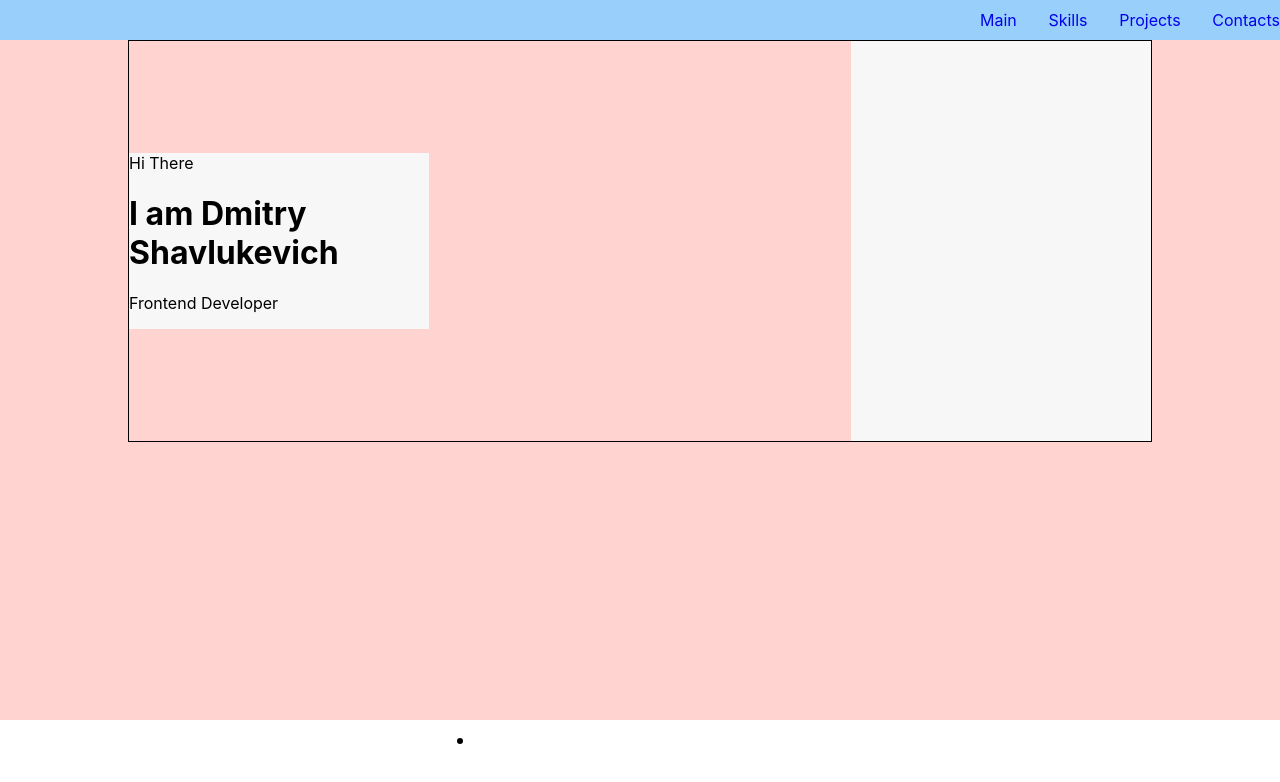
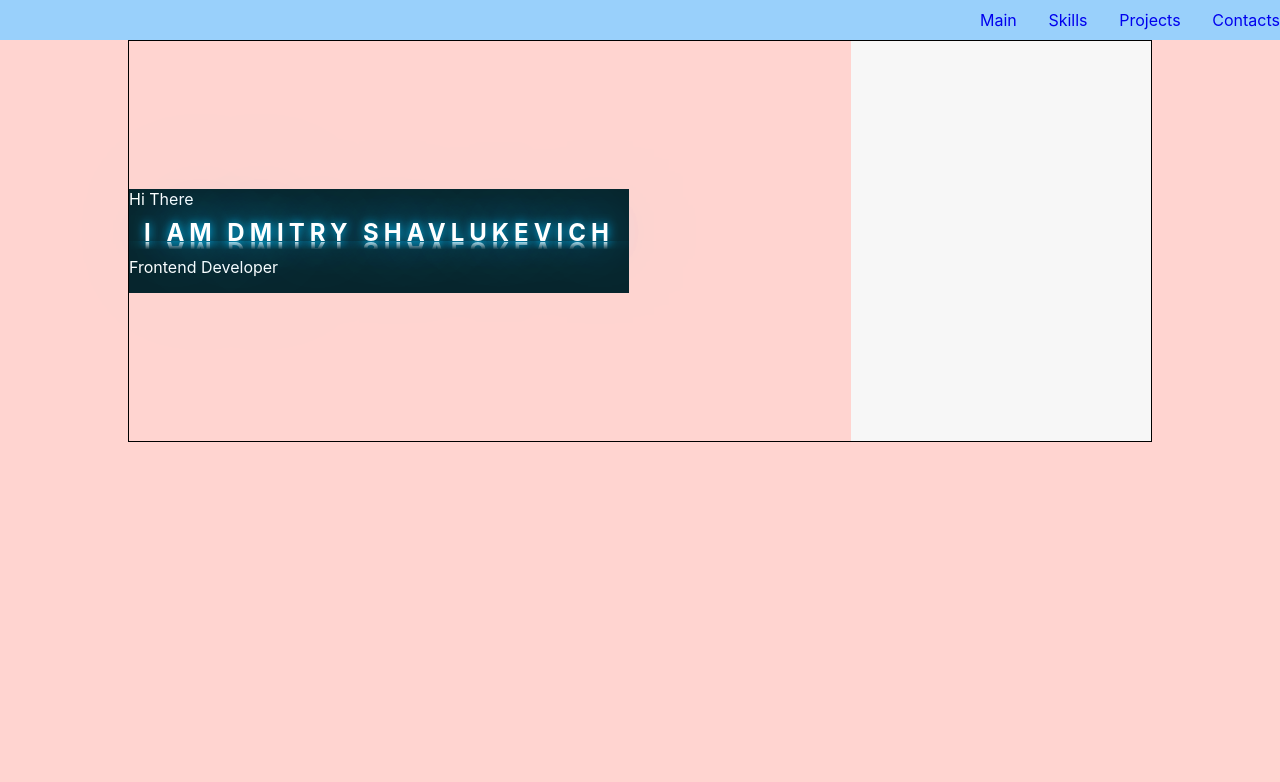
Before and after one commit to SHDGMSQ/Portfolio, a React (Create React App) app: page /#/main in a window 1280 px wide. Shown: the top 782 px of the page. Built offline with nearby package versions, Linux system fonts and the light colour scheme.

Commit message:
new commit v3.0

```diff
--- a/src/App.css
+++ b/src/App.css
@@ -5,85 +5,3 @@
 .App {
     min-width: 100%;
 }
-
-.footer-swiper-pagination {
-    margin: 0 auto;
-    width: 100%;
-    left: 0;
-    right: 0;
-    top: 20px;
-    max-width: 400px;
-    pointer-events: initial;
-}
-
-.swiper-pagination {
-    position: absolute;
-    text-align: center;
-    -webkit-transition: 300ms;
-    -moz-transition: 300ms;
-    -o-transition: 300ms;
-    transition: 300ms;
-    -webkit-transform: translate3d(0, 0, 0);
-    -ms-transform: translate3d(0, 0, 0);
-    -o-transform: translate3d(0, 0, 0);
-    transform: translate3d(0, 0, 0);
-    z-index: 10;
-}
-
-.swiper-pagination-bullet {
-    width: 40px;
-    height: 40px;
-    background: transparent!important;
-}
-
-.swiper-pagination:hover .swiper-pagination-bullet {
-    cursor: pointer;
-    transform: translate3d(20px, 0px, 0px);
-}
-
-.swiper-pagination .parallax-wrap {
-    width: 40px;
-    height: 40px;
-    display: inline-flex;
-    position: relative;
-    justify-content: center;
-    align-items: center;
-    pointer-events: initial;
-}
-
-.swiper-pagination .parallax-element {
-    height: 40px;
-    width: 40px;
-    color: #000;
-    text-align: center;
-    line-height: 50px;
-}
-
-.fp-arc-loader {
-    width: 20px;
-    height: 20px;
-    transform: translate3d(0px, 0px, 0px);
-}
-.fp-arc-loader:hover {
-    transform: translate3d(10px, 0px, 0px);
-}
-
-.path {
-    stroke: #0adac2;
-}
-
-.swiper-pagination-bullet-active .path {
-    display: inline-block !important;
-    stroke-dasharray: 1000;
-    stroke-dashoffset: 0;
-    animation: dash ease-in 3s;
-    animation-iteration-count: unset;
-}
-
-.swiper-pagination-bullet .path {
-    stroke: #fff;
-}
-
-.swiper-pagination-bullet .solid-fill {
-    fill: #000;
-}
--- a/src/App.tsx
+++ b/src/App.tsx
@@ -57,21 +57,6 @@ export const App = () => {
                         <Route path={PATH.CONTACTS} element={<Contacts/>}/>
                         <Route path={PATH.PAGE_NOT_FOUND} element={<Error404/>}/>
                     </Routes>
-
-                    <div className='footer-swiper-pagination'>
-                    <div className='swiper-pagination'>
-                        <span className='swiper-pagination-bullet' style={{opacity: '1', transform: 'translate3d(0px, 0px, 0px)'}}>
-                    <div className='parallax-wrap' style={{transform: 'translate(0px, 0px)'}}>
-                        <div className='parallax-element' style={{transform: 'translate(0px, 0px)'}}>
-                            <svg className='fp-arc-loader' viewBox='0 0 20 20'>
-                                <circle className='path' cx='10' cy={10} r={5.5} fill='none' transform='rotate(-90 10 10)' strokeOpacity='1' strokeWidth='2px'>''</circle>
-                                <circle className='solid-fill' cx='10' cy={10} r={3}>''</circle>
-                            </svg>
-                        </div>
-                    </div>
-                </span>
-                    </div>
-                    </div>
                 </animated.div>
             )}
         </div>
--- a/src/main/Main.module.css
+++ b/src/main/Main.module.css
@@ -1,11 +1,31 @@
 .mainBlock {
-    min-height: 85vh;
+    min-height: 95vh;
     background-color: #ffd4d0;
 }
 
 .text {
-    width: 300px;
-    background-color: #f7f7f7;
+    width: 500px;
+    background-color: #07252d;
+}
+
+.text h1 {
+    position: relative;
+    font-size: 1.5em;
+    letter-spacing: 5px;
+    text-transform: uppercase;
+    width: 100%;
+    text-align: center;
+    -webkit-box-reflect: below 1px
+    -webkit-gradient(linear, left top, left bottom, from(transparent),
+            color-stop(0.5, transparent), to(white));
+    line-height: 0.70em;
+    outline: none;
+    color: #fff;
+    text-shadow: 0 0 10px #03bcf4,
+                0 0 40px #03bcf4,
+                0 0 80px #03bcf4,
+                0 0 160px #03bcf4,
+                0 0 180px #03bcf4;
 }
 
 .photo {
--- a/src/main/Main.tsx
+++ b/src/main/Main.tsx
@@ -9,9 +9,9 @@ export const Main = () => {
             <div className={style.mainBlock}>
                 <div className={stylesContainer.container}>
                     <div className={style.text}>
-                        <span>Hi There</span>
+                        <span style={{color: 'white'}}>Hi There</span>
                         <h1>I am Dmitry Shavlukevich</h1>
-                        <p>Frontend Developer</p>
+                        <p style={{color: 'white'}}>Frontend Developer</p>
                     </div>
                     <div className={style.photo}></div>
                 </div>
```
